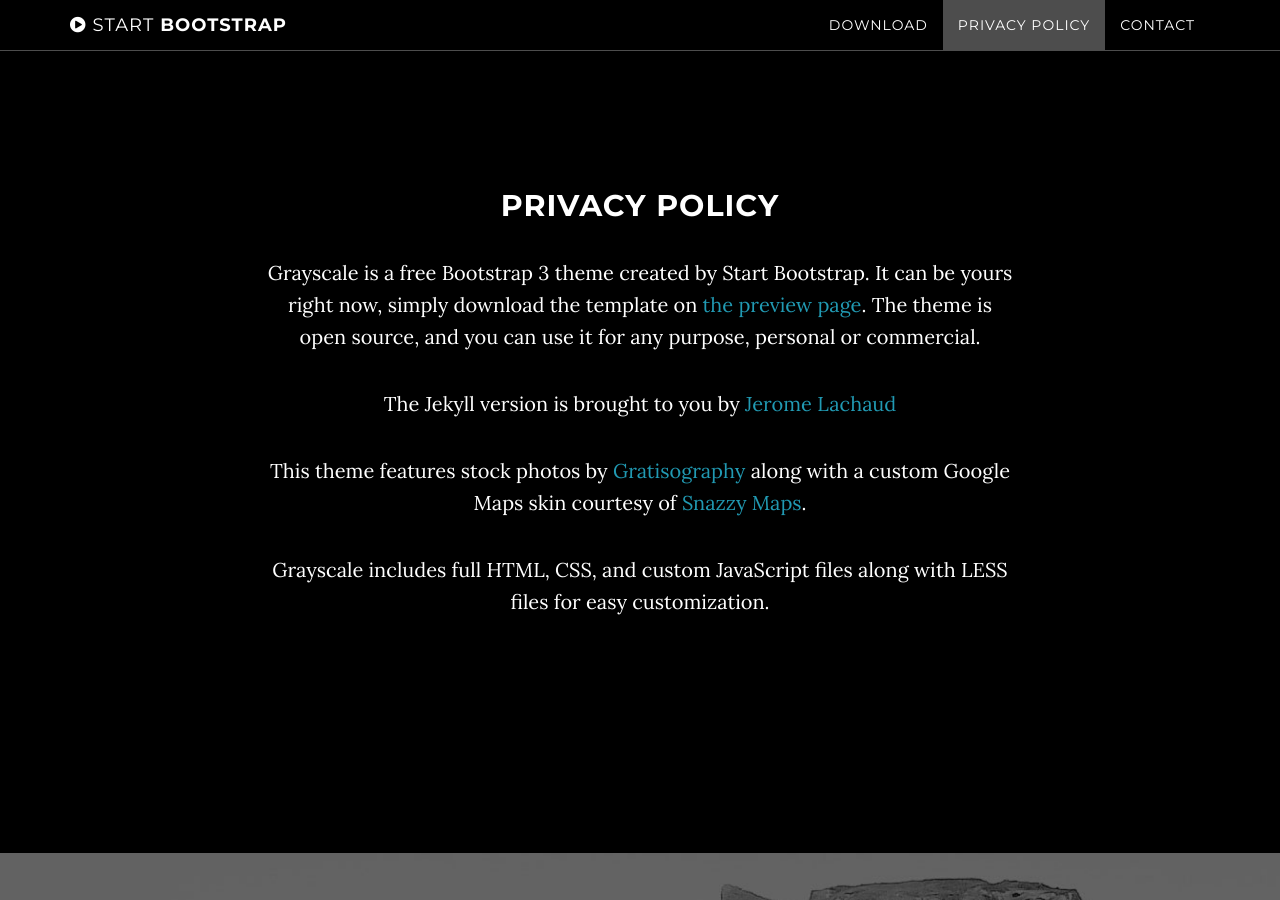
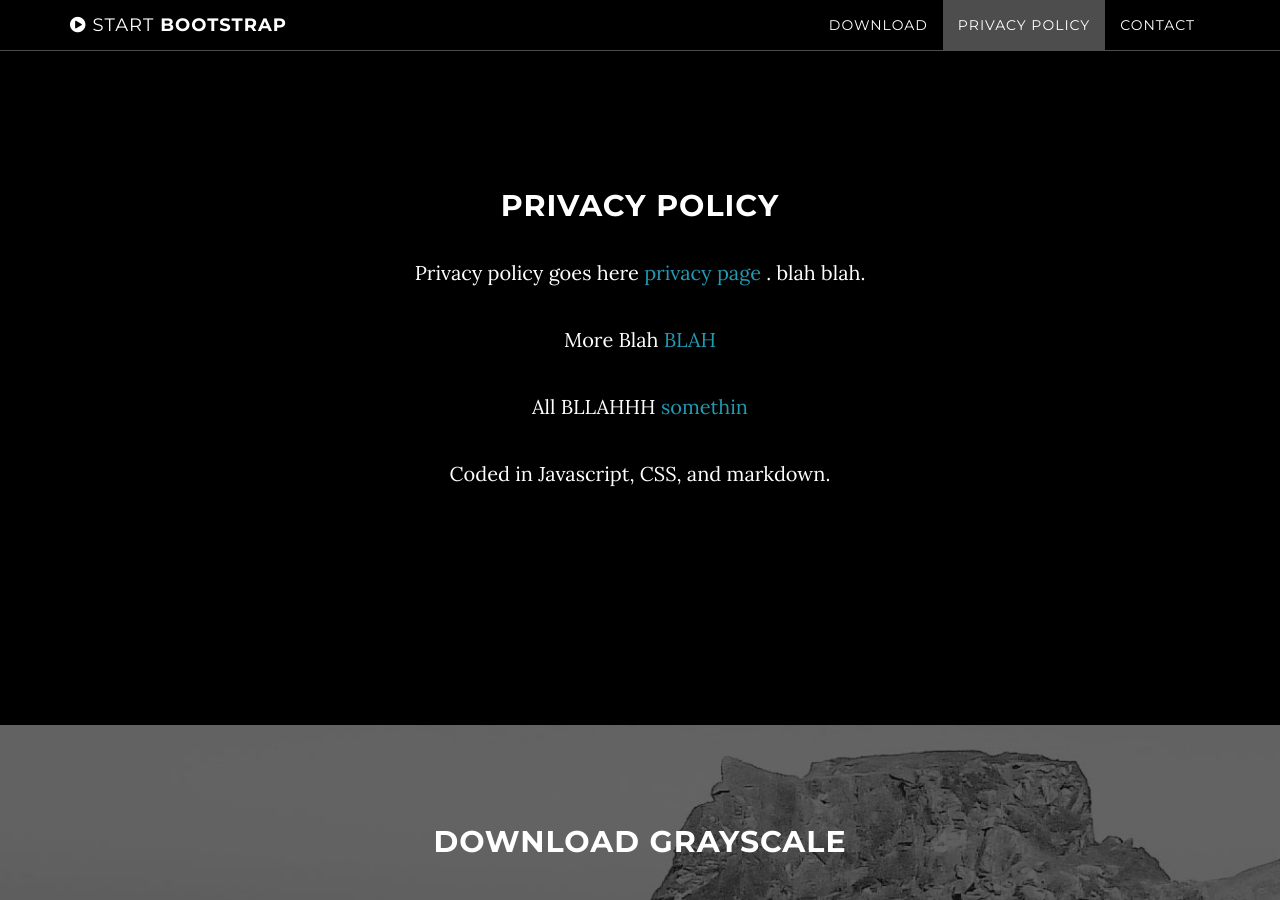
Before and after one commit to ronaldt-git/ronaldt-git.github.io, a Jekyll site: the page built from index.html, in a window 1280 px wide and 900 px high, scrolled down 911 px. Built offline with Jekyll 4.4.1, drawn with Linux system fonts in a browser that asks for light colours.

Commit message:
Update about.html

```diff
--- a/_includes/about.html
+++ b/_includes/about.html
@@ -3,10 +3,10 @@
         <div class="row">
             <div class="col-lg-8 col-lg-offset-2">
                 <h2>Privacy Policy</h2>
-                <p>Grayscale is a free Bootstrap 3 theme created by Start Bootstrap. It can be yours right now, simply download the template on <a href="http://startbootstrap.com/template-overviews/grayscale/">the preview page</a>. The theme is open source, and you can use it for any purpose, personal or commercial.</p>
-                <p>The Jekyll version is brought to you by <a href="https://github.com/jeromelachaud">Jerome Lachaud</a></p>
-                <p>This theme features stock photos by <a href="http://gratisography.com/">Gratisography</a> along with a custom Google Maps skin courtesy of <a href="http://snazzymaps.com/">Snazzy Maps</a>.</p>
-                <p>Grayscale includes full HTML, CSS, and custom JavaScript files along with LESS files for easy customization.</p>
+                <p>Privacy policy goes here <a href="http://outleveledgames.com"> privacy page </a>. blah blah.</p>
+                <p>More Blah <a href="http://outleveledgames.com">BLAH</a></p>
+                <p>All BLLAHHH <a href="http://outleveledgames.com">somethin</a> </p>
+                <p>Coded in Javascript, CSS, and markdown.</p>
             </div>
         </div>
     </section>
```
